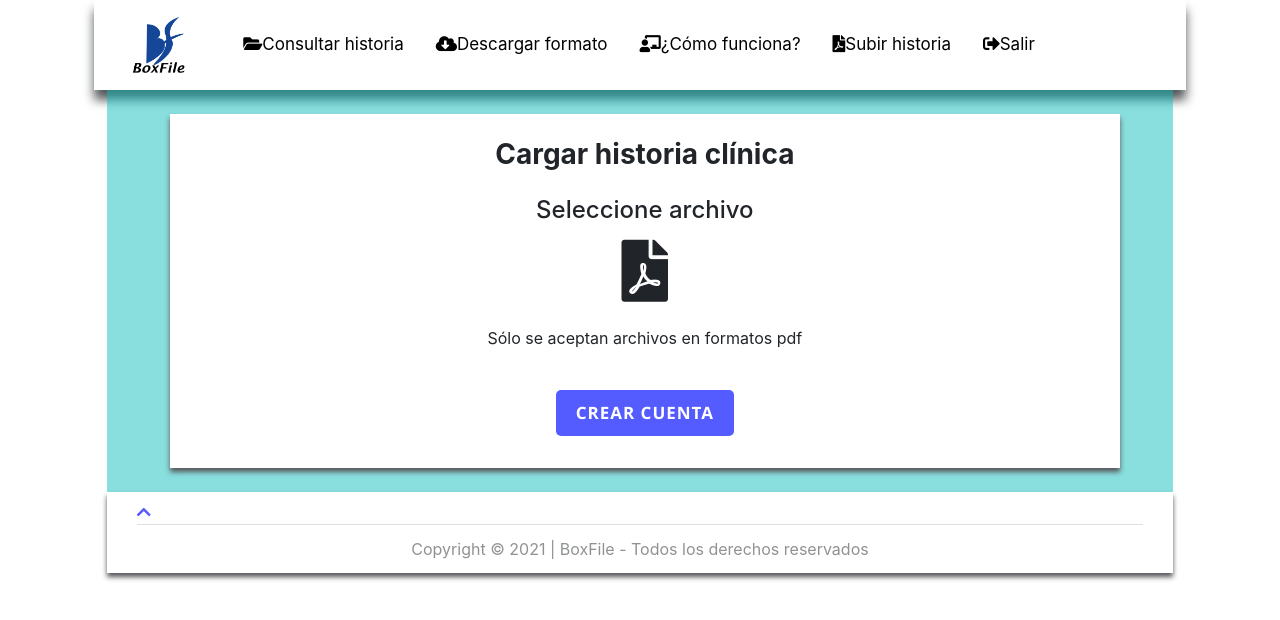
After one commit to viandre7/Senasoft_DesarrolloWeb_Vertical_1_2021, a Flask app: page /subirHistoria in a window 1280 px wide. The commit adds this page. Shown: the top 620 px of the page. Run offline with Flask 2, Linux system fonts and the light colour scheme; some libraries are stand-ins or nearby versions.

Commit message:
vista Cargar historia

```diff
--- a/controlador/inicioController.py
+++ b/controlador/inicioController.py
@@ -20,6 +20,9 @@ def acercaDeNosotros():
 def consultarSolicitud():
     return render_template('user/inicioUsuario.html')
 
+@app.route('/subirHistoria')
+def subirHistoria():
+    return render_template('user/cargarHistoria.html')
 
 @app.route('/mostrarIniciarSesion')
 def mostrarIniciarSesion():
--- a/static/css/misEstilos.css
+++ b/static/css/misEstilos.css
@@ -23,6 +23,7 @@
     background: rgba(14, 188, 188, 0.487);
   }
 
+
   .head a {
     float: left;
     display: block;
@@ -37,6 +38,31 @@
     background-color: rgb(243, 248, 250);
     color:#4347CF;
   }
+
+
+
+
+  .submit-btn {
+    border: none;
+    width: 27%;
+    background: #545BFF;
+    color: white;
+    font-size: 17px;
+    font-weight:bolder;
+    text-transform: uppercase;
+    letter-spacing: 1px;
+    padding: 10px 20px;
+    border-radius: 5px;
+    cursor: pointer;
+    font-family:'Segoe UI', Tahoma, Geneva, Verdana, sans-serif;
+
+  }
+
+.submit-btn:hover{
+    background: #4347CF;
+    color: white;
+
+}
 
 
 
--- /dev/null
+++ b/templates/user/cargarHistoria.html
@@ -0,0 +1,51 @@
+{% extends "user/index.html" %}
+{% block section %}
+
+    <!-- container fondo azul -->
+    <div class="col-md-10 container fondoSection ">
+        <br>
+        <!-- container fondo blanco -->
+        <div class="col-md-11 ml-5" style="background:white ; box-shadow: 0px 4px 5px #55575a;" >
+            <!-- row que contiene la informacion -->
+            <div class="row justify-content-center " > <br>
+                <!-- container de las opciones -->
+                <div class="col-md-12 contaiener mt-4" >
+                    <h3 style="text-align: center;"><strong>Cargar historia clínica</strong></h3>
+
+                    <form action="" class="form-group" id="frmRegistro" method="POST">
+                        <!--Row que contiene las opciones  -->
+                        <div class="row justify-content-center mt-2">
+
+
+                           <div class="col-md-12 justify-content-center">
+                                <div class="justify-content-center aling-item-center text-center mt-3">
+                                <label class="form-label text-center font-family" ><h4>Seleccione archivo</h4></label>
+                                      <div id="divImagen" class="justify-content-center aling-item-center text-center">
+                                        <i id="data" class="fas fa-file-pdf" style=" font-size:62px" ></i>
+                                        </div>
+                                 </div>
+                                 <br>
+                                 <p style="text-align: center;">Sólo se aceptan archivos en formatos pdf</p>
+                            </div>
+
+
+                            <h1></h1>
+                            <div style="text-align: center;" class="mb-3 mt-4">
+                                <button style="width:100%" type="button" class="btn submit-btn font-family" id="btncrear">Crear cuenta</button>
+                            </div>
+
+                        </div>
+                        <h1></h1>
+                    </form>
+                </div>
+            </div>
+        </div>
+
+        <br>
+    </div>
+
+{% endblock %}
+
+<!--
+</body>
+</html> -->
--- a/templates/user/index.html
+++ b/templates/user/index.html
@@ -34,7 +34,7 @@
                     <a class="nav-link" href="/mostrarIniciarSesion" > <i class="fas fa-folder-open"></i>Consultar historia </a>
                     <a class="nav-link" href="#"> <i class="fas fa-cloud-download-alt"></i>Descargar formato </a>
                     <a class="nav-link" href="#"> <i class="fas fa-chalkboard-teacher"></i>¿Cómo funciona? </a>
-                    <a class="nav-link" href="#"> <i class="fas fa-file-pdf"></i></i>Subir historia</a>
+                    <a class="nav-link" href="/subirHistoria"> <i class="fas fa-file-pdf"></i></i>Subir historia</a>
                     <a class="nav-link" href="#"> <i class="fas fa-sign-out-alt"></i>Salir</a>
 
 
```
Also changed, not shown: entorno/requeriments.txt (added, +38 -0 lines).
